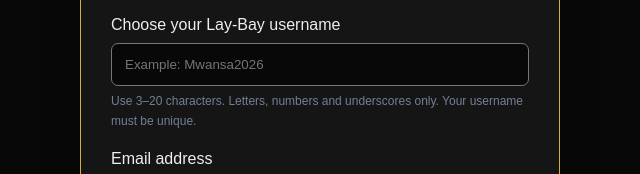
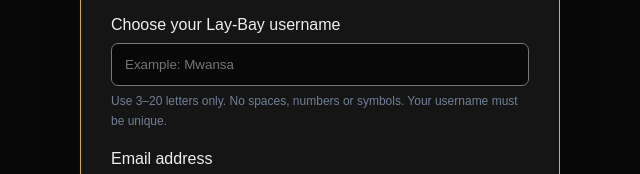
Before and after one commit to lbmonlinestore/lbm-lay-bay-test, a plain HTML site: page lay-bay/signup.html in a window 1280 px wide. Shown: the part 428-602 px from the top of the page, 320-960 px from the left. Drawn offline with nearby package versions, Linux system fonts and the light colour scheme.

Commit message:
Require letters-only Lay-Bay usernames

```diff
--- a/lay-bay/signup.html
+++ b/lay-bay/signup.html
@@ -55,17 +55,17 @@
         type="text"
         minlength="3"
         maxlength="20"
-        pattern="[A-Za-z0-9_]{3,20}"
+        pattern="[A-Za-z]{3,20}"
         autocomplete="username"
         autocapitalize="none"
         spellcheck="false"
-        placeholder="Example: Mwansa2026"
+        placeholder="Example: Mwansa"
         aria-describedby="usernameNote"
         required
       >
 
       <p id="usernameNote" class="field-note">
-        Use 3–20 characters. Letters, numbers and underscores only.
+        Use 3–20 letters only. No spaces, numbers or symbols.
         Your username must be unique.
       </p>
 
```
